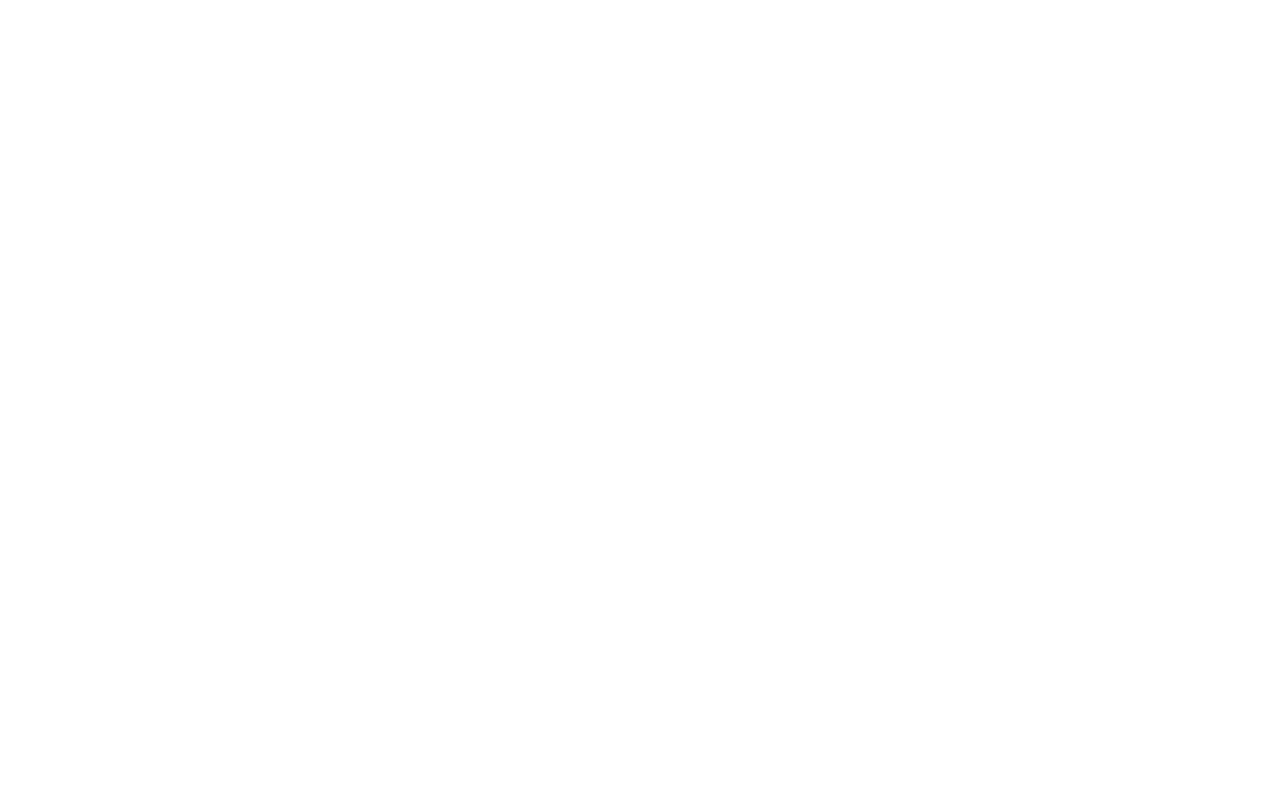
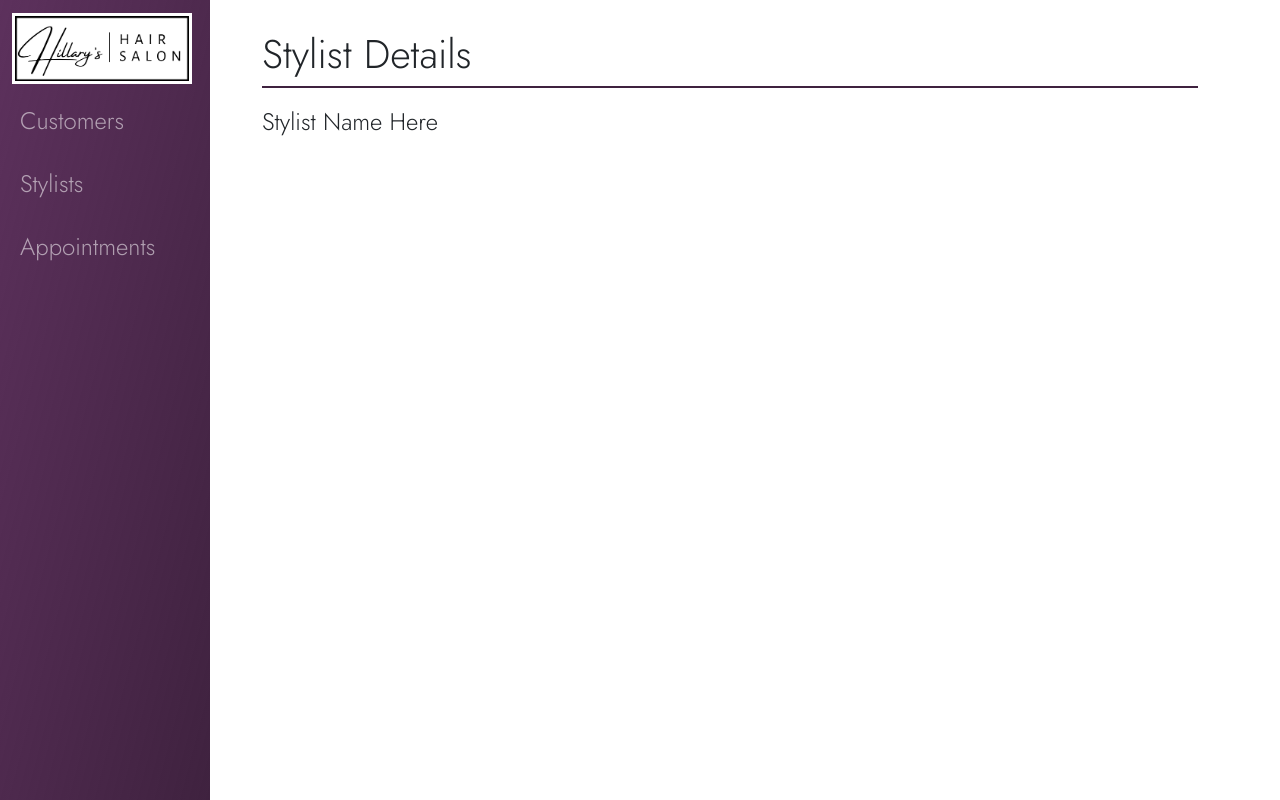
Before and after one commit to rramsey1115/Hillarys-Hair-Care-FullStack, a React (Create React App) app in the folder client/: page /stylists/1 in a window 1280 px wide. Before the commit this address had no page. Built offline with nearby package versions, Linux system fonts and the light colour scheme; the HTML template or start-up script is replaced by a standard one.

Commit message:
stylist details button navigation added

```diff
--- a/client/src/App.js
+++ b/client/src/App.js
@@ -6,6 +6,7 @@
 import { CustomersList } from "./components/customers/CustomersList.js";
 import { AppointmentsList } from "./components/appointments/AppointmentsList.js";
 import { CustomerDetails } from "./components/customers/CustomerDetails.js";
+import { StylistDetails } from "./components/stylists/StylistDetails.js";
 
 function App() {
   return (
@@ -16,6 +17,7 @@
       </Route>
       <Route path="/stylists" element={<><Navigation /><Outlet /></>}>
         <Route index element={<StylistList />} />
+        <Route path=":id" element={<StylistDetails />} />
       </Route>
       <Route path="/customers" element={<><Navigation /><Outlet /></>}>
         <Route index element={<CustomersList />} />
--- a/client/src/components/customers/CustomersList.js
+++ b/client/src/components/customers/CustomersList.js
@@ -1,5 +1,4 @@
 import { useEffect, useState } from "react"
-import "./Customers.css"
 import { getAllCustomers } from "../../data/CustomersData";
 import { Button, Table } from "reactstrap";
 import { useNavigate } from "react-router-dom";
--- /dev/null
+++ b/client/src/components/stylists/StylistDetails.js
@@ -0,0 +1,10 @@
+export const StylistDetails = () => {
+    return(<div className="container">
+        <div className="header">
+            <h1>Stylist Details</h1>
+        </div>
+        <div className="main">
+            <h4>Stylist Name Here</h4>
+        </div>
+    </div>)
+}
```
Also changed, not shown: client/src/components/customers/Customers.css (deleted).
